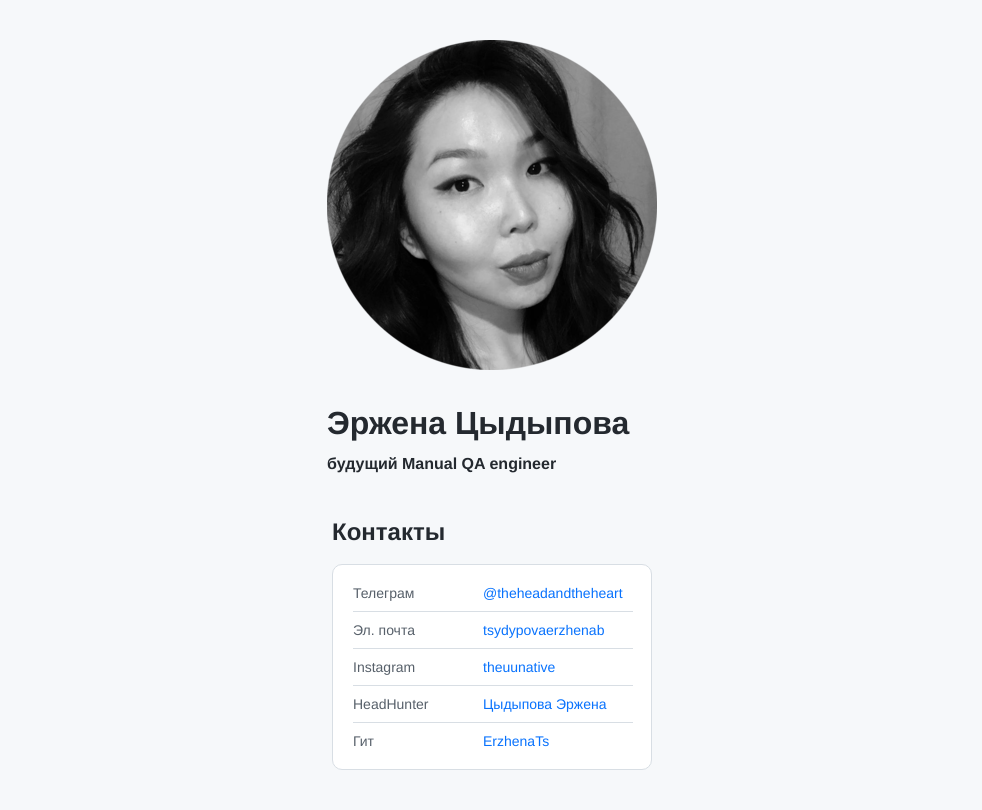
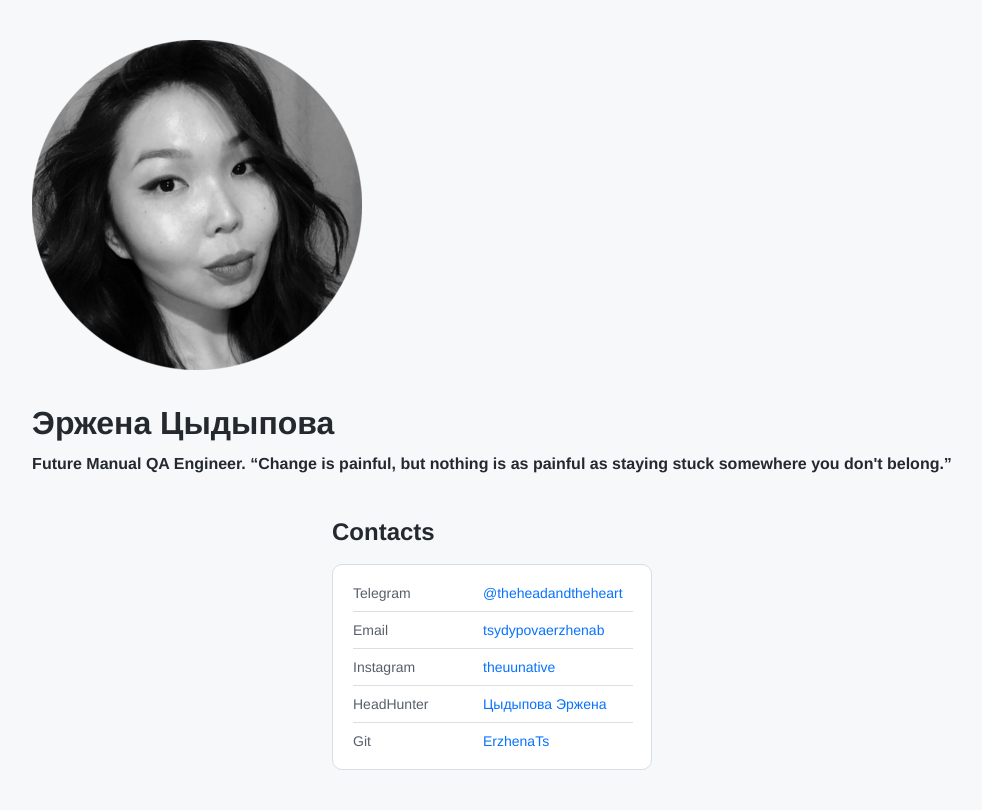
Before and after one commit to ErzhenaTs/CV, a plain HTML site: page index.html in a window 1280 px wide. Shown: the whole page, without its empty margins (148-1130 px from the left). Drawn offline with Linux system fonts and the light colour scheme.

Commit message:
сменила описание

```diff
--- a/index.html
+++ b/index.html
@@ -12,18 +12,18 @@
     <header class="header">
       <img src="me1.png" alt="avatar" class="header__avatar" />
       <h1 class="header__title">Эржена Цыдыпова</h1>
-      <h3 class="header__subtitle">будущий Manual QA engineer</h3>
+      <h3 class="header__subtitle">Future Manual QA Engineer. “Change is painful, but nothing is as painful as staying stuck somewhere you don't belong.”</h3>
     </header>
     <main>
       <section class="links">
-        <h2 class="links__header">Контакты</h2>
+        <h2 class="links__header">Contacts</h2>
         <ul class="links__container">
           <li class="links__link">
-            <p class="links__title">Телеграм</p>
+            <p class="links__title">Telegram</p>
             <a class="linsk__link" href="http://t.me/theheadandtheheart">@theheadandtheheart</a>
           </li>
           <li class="links__link">
-            <p class="links__title">Эл. почта</p>
+            <p class="links__title">Email</p>
             <a class="linsk__link" href="mailto:tsydypovaerzhenab@yandex.ru"
               >tsydypovaerzhenab</a
             >
@@ -39,7 +39,7 @@
             <a class="linsk__link" href="https://ulan-ude.hh.ru/resume/eda9a619ff0b4804d90039ed1f72416d4e6746">Цыдыпова Эржена</a>
           </li>
           <li class="links__link">
-            <p class="links__title">Гит</p>
+            <p class="links__title">Git</p>
             <a class="linsk__link" href="https://github.com/ErzhenaTs">ErzhenaTs</a>
           </li>
         </ul>
```
